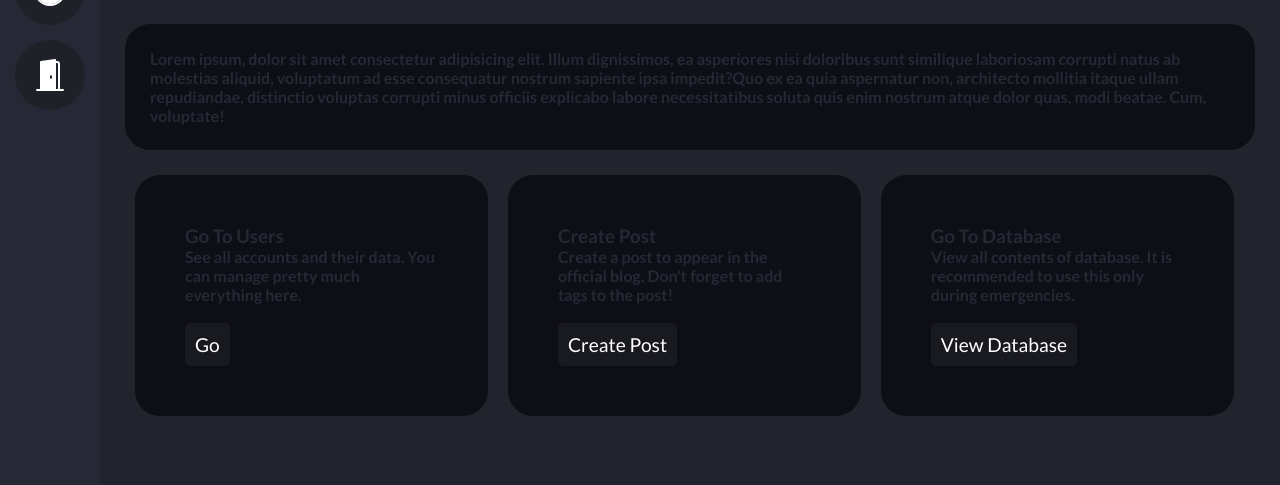
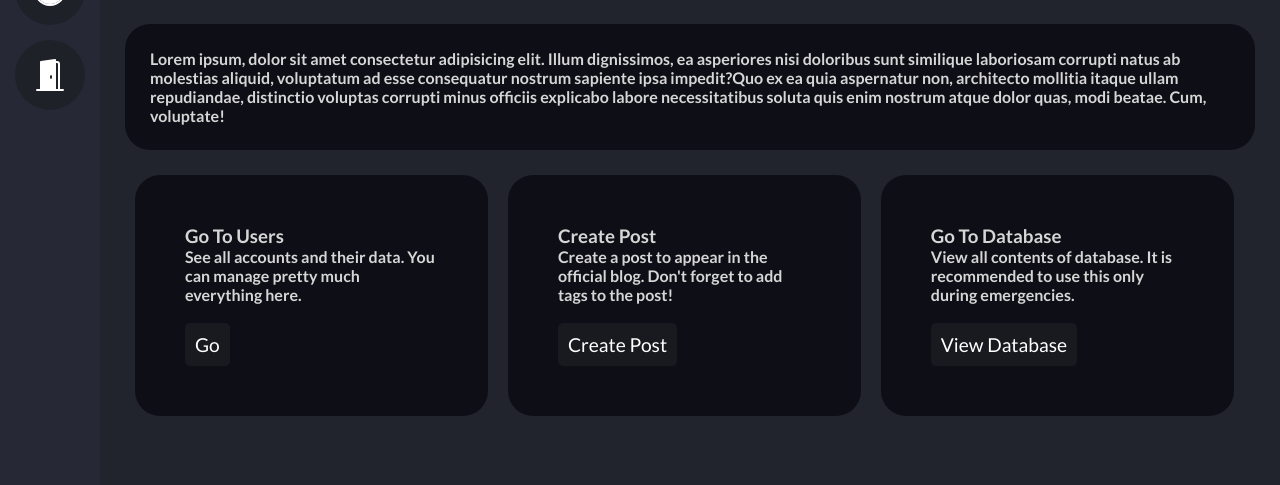
Before and after one commit to dnrm/adminpanel, a PHP site: page /colors.html in a window 1280 px wide. Shown: the part 315-800 px from the top of the page. Run offline with PHP 8.4, Linux system fonts and the light colour scheme.

Commit message:
Changed Some Files

```diff
--- a/colors.css
+++ b/colors.css
@@ -46,7 +46,7 @@ body {
 
 main {
   margin-left: 100px;
-  color: var(--sidebar);
+  color: #d6d6d6;
   font-weight: 700;
 }
 
--- a/colors.html
+++ b/colors.html
@@ -48,7 +48,7 @@
     <main>
         <h1>Admin Panel</h1>
         <div class="center plus-margin">
-            <img src="https://www.pixelstalk.net/wp-content/uploads/2016/04/Dark-grey-texture-abstract-hd-wallpaper.jpg" alt="">
+            <img src="https://raw.githubusercontent.com/Dannermm/adminpanel/master/cover.jpg" alt="">
         </div>
         <p>Lorem ipsum, dolor sit amet consectetur adipisicing elit. Illum dignissimos, ea asperiores nisi doloribus sunt similique laboriosam corrupti natus ab molestias aliquid, voluptatum ad esse consequatur nostrum sapiente ipsa impedit?Quo ex ea quia aspernatur non, architecto mollitia itaque ullam repudiandae, distinctio voluptas corrupti minus officiis explicabo labore necessitatibus soluta quis enim nostrum atque dolor quas, modi beatae. Cum, voluptate!</p>
         <div class="grid">
--- a/colors.scss
+++ b/colors.scss
@@ -53,7 +53,7 @@ body {
 
 main {
     margin-left: 100px;
-    color: var(--sidebar);
+    color: rgb(214, 214, 214);
     font-weight: 700;
 
     h1 {
```
Also changed, not shown: 1 other file.
